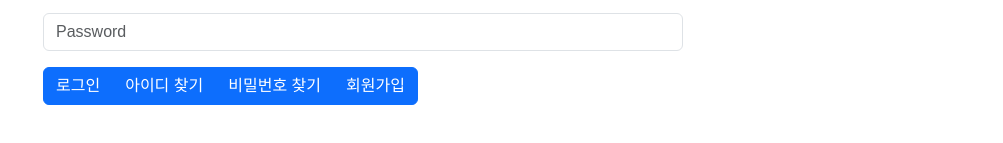
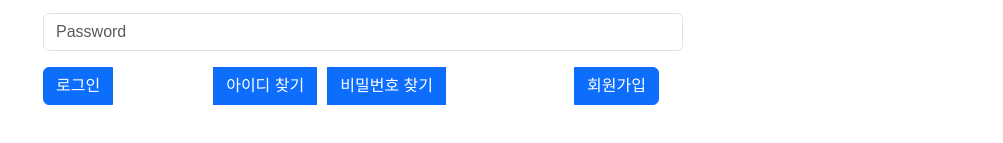
Before and after one commit to gdongjin/hnm, a React (Create React App) app: page /login in a window 1280 px wide. Shown: the part 341-484 px from the top of the page, without its empty margins (277-1280 px from the left). Built offline with nearby package versions, Linux system fonts and the light colour scheme.

Commit message:
09-03_회원가입 수정

```diff
--- a/src/App.css
+++ b/src/App.css
@@ -156,22 +156,13 @@ body {
   border-radius: 3px;
 }
 
-/* .login {
-  display: inline-block;
-} */
-
-.Id {
-  display: inline-block;
-  margin-left: 30px;
+.Id_pass {
+  margin-left: 100px !important;
 }
 
-.PassWord {
-  display: inline-block;
-  margin-left: 5px;
-}
-
-.SighUp {
-  margin-left: 230px;
+.Pass {
+  margin-left: 10px !important;
+  margin-right: 129px;
 }
 
 .SighUp-form {
@@ -181,7 +172,3 @@ body {
   display: flex;
   justify-content: center;
 }
-
-.Id_pass {
-  margin-left: 20px;
-}
--- a/src/page/Login.js
+++ b/src/page/Login.js
@@ -38,11 +38,13 @@ const Login = ({ setAuthenticate, to }) => {
           </Button>
           <ButtonGroup aria-label="Second group" className="Id_pass">
             <Button variant="primary">아이디 찾기</Button>
-            <Button variant="primary">비밀번호 찾기</Button>
+            <Button className="Pass" variant="primary">
+              비밀번호 찾기
+            </Button>
           </ButtonGroup>
           <Button
             aria-label="Third group"
-            className="ml-2"
+            className="SighUp"
             variant="primary"
             onClick={goToSignUp}
           >
```
